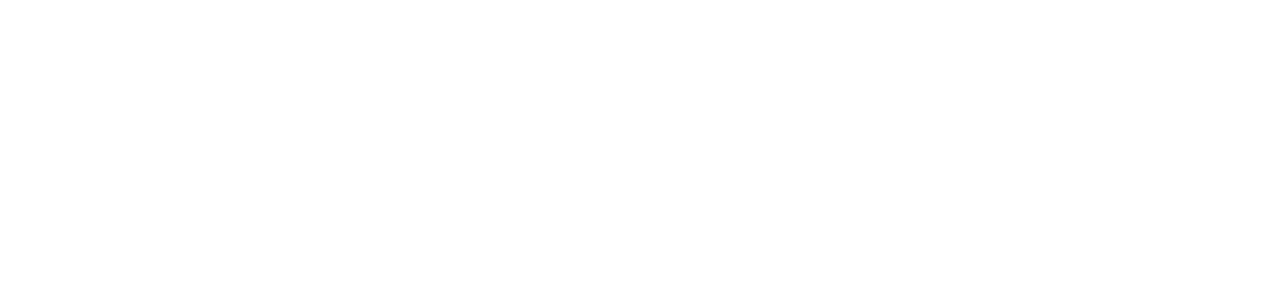
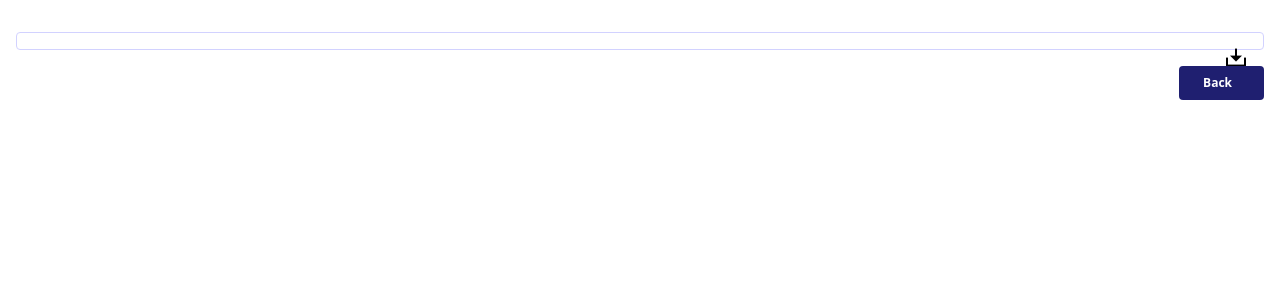
Before and after one commit to Hiteshsu06/Management-System, a React (Create React App) app: page /view-chart in a window 1280 px wide. Before the commit this address had no page. Shown: the top 300 px of the page. Built offline with nearby package versions, Linux system fonts and the light colour scheme.

Commit message:
Added download image functionality

```diff
--- a/src/App.js
+++ b/src/App.js
@@ -21,6 +21,7 @@
 const SectorForm = lazy(() => import("@components/Sector/SectorForm"));
 const IndicesForm = lazy(() => import("@components/Indices/IndicesForm"));
 const ResetPassword = lazy(() => import("@pages/ResetPasswordPage"));
+const ImageViewer = lazy(() => import("@common/ImageViewer"));
 
 function App() {
   const theme = localStorage.getItem('theme');
@@ -47,6 +48,7 @@
           <Route path="/create-stock-management" element={<StockManagementForm />}/>
           <Route path="/edit-stock-management/:id" element={<StockManagementForm />}/>
           <Route path="/edit-profile" element={<ProfilePage />}/>
+          <Route path="/view-chart" element={<ImageViewer />}/>
         </Routes>
     </Suspense>
   );
--- a/src/components/Indices/IndicesList.jsx
+++ b/src/components/Indices/IndicesList.jsx
@@ -39,23 +39,28 @@
         />
       </div>
     );
-  }
+  };
+
   const chartBodyTemplate = (rowData) => {
     return (
       <div className="flex gap-2">
         <ButtonComponent
           label={t("short_term")}
           className="rounded bg-BgTertiaryColor px-6 py-2 text-[12px] text-white"
-          onClick={() => editIndex(rowData)}
+          onClick={() => viewChart(rowData, t("short_term"), 'index_short_term_chart_url')}
         />
         <ButtonComponent
           label={t("long_term")}
           className="rounded bg-BgTertiaryColor px-6 py-2 text-[12px] text-white"
-          onClick={() => confirmDeleteIndex(rowData)}
+          onClick={() => viewChart(rowData, t("short_term"), 'index_short_term_chart_url')}
         />
       </div>
     );
-  }
+  };
+
+  const viewChart=(rowData, caption, range)=>{
+    navigate('/view-chart', { state: { url: rowData?.[range], heading: caption, currentUrl: '/dashboard/sector-master'}})
+  };
 
   const actionBodyTemplate = (rowData) => {
     return (
--- a/src/components/Sector/SectorList.jsx
+++ b/src/components/Sector/SectorList.jsx
@@ -36,19 +36,24 @@
         />
       </div>
     );
-  }
+  };
+
+  const viewChart=(rowData, caption, range)=>{
+    navigate('/view-chart', { state: { url: rowData?.[range], heading: caption, currentUrl: '/dashboard/sector-master'}})
+  };
+
   const chartBodyTemplate = (rowData) => {
     return (
       <div className="flex gap-2">
         <ButtonComponent
           label={t("short_term")}
           className="rounded bg-BgTertiaryColor px-6 py-2 text-[12px] text-white"
-          onClick={() => editSector(rowData)}
+          onClick={() => viewChart(rowData, t("short_term"), 'sector_short_term_chart_url')}
         />
         <ButtonComponent
           label={t("long_term")}
           className="rounded bg-BgTertiaryColor px-6 py-2 text-[12px] text-white"
-          onClick={() => confirmDeleteCompany(rowData)}
+          onClick={() => viewChart(rowData, t("long_term"), 'sector_long_term_chart_url')}
         />
       </div>
     );
--- a/src/components/Stock/StockList.jsx
+++ b/src/components/Stock/StockList.jsx
@@ -31,12 +31,12 @@
         <ButtonComponent
           label={t("short_term")}
           className="rounded bg-BgTertiaryColor px-6 py-2 text-[12px] text-white"
-          onClick={() => editCompany(rowData)}
+          onClick={() => viewChart(rowData, t("short_term"), 'stock_short_term_chart_url')}
         />
         <ButtonComponent
           label={t("long_term")}
           className="rounded bg-BgTertiaryColor px-6 py-2 text-[12px] text-white"
-          onClick={() => confirmDeleteCompany(rowData)}
+          onClick={() => viewChart(rowData, t("short_term"), 'stock_long_term_chart_url')}
         />
       </div>
     );
@@ -58,6 +58,11 @@
       </div>
     );
   };
+
+  const viewChart=(rowData, caption, range)=>{
+    navigate('/view-chart', { state: { url: rowData?.[range], heading: caption, currentUrl: '/dashboard/sector-master'}})
+  };
+
   const columns = [
     { field: "name", header: t("name") },
     { field: "price", header: t("price") },
--- a/src/components/common/Image.jsx
+++ /dev/null
@@ -1,15 +0,0 @@
-import React from 'react';
-import { LazyLoadImage } from 'react-lazy-load-image-component';
-
-const Image = ({ alt, height, src, width, caption }) => (
-  <div>
-    <LazyLoadImage
-      alt={alt}
-      height={height}
-      src={src}
-      width={width} />
-    <span>{caption}</span>
-  </div>
-);
-
-export default Image;
--- /dev/null
+++ b/src/components/common/ImageViewer.jsx
@@ -0,0 +1,38 @@
+import { LazyLoadImage } from 'react-lazy-load-image-component';
+import { useLocation, useNavigate } from 'react-router-dom';
+import ButtonComponent from "@common/ButtonComponent";
+import { useTranslation } from "react-i18next";
+import { downloadImage } from '@components/helpers/downloadImage';
+
+const ImageViewer = () => {
+    const location = useLocation();
+    const navigate = useNavigate();
+    const { t } = useTranslation("msg");
+    const { url, heading, currentUrl } = location.state || {};
+
+    const handleBack =()=>{
+        navigate(currentUrl)
+    }
+  return (
+    <div className="min-h-screen bg-BgPrimaryColor p-4">
+        <div className="mt-4 flex justify-end gap-2 bg-BgSecondaryColor border rounded border-BorderColor p-2">
+            <LazyLoadImage
+                src={url}
+            />
+            <span className='ri-download-2-line absolute text-[1.5rem] top-[2.5rem] right-[2rem]' role='button' onClick={()=>downloadImage(url, heading)}></span>
+        </div>
+        <div className="mt-4 flex justify-end gap-4">
+          <ButtonComponent
+            onClick={() => handleBack()}
+            type="button"
+            label={t("back")}
+            className="rounded bg-[#1f1f70] px-6 py-2 text-[12px] text-white"
+            icon="pi pi-arrow-right"
+            iconPos="right"
+          />
+        </div>
+   </div>
+  )
+}
+
+export default ImageViewer;
--- /dev/null
+++ b/src/components/helpers/downloadImage.js
@@ -0,0 +1,19 @@
+export const downloadImage = async (imageUrl, imageName) => {
+    try {
+        const response = await fetch(imageUrl, { mode: 'cors' });
+        if (!response.ok) {
+          throw new Error('Failed to fetch image');
+        }
+        const blob = await response.blob();
+        const blobUrl = window.URL.createObjectURL(blob);
+        const link = document.createElement('a');
+        link.href = blobUrl;
+        link.download = imageName;
+        document.body.appendChild(link);
+        link.click();
+        document.body.removeChild(link);
+        window.URL.revokeObjectURL(blobUrl);
+      } catch (error) {
+        console.error('Error downloading the image:', error);
+      }
+};
```
